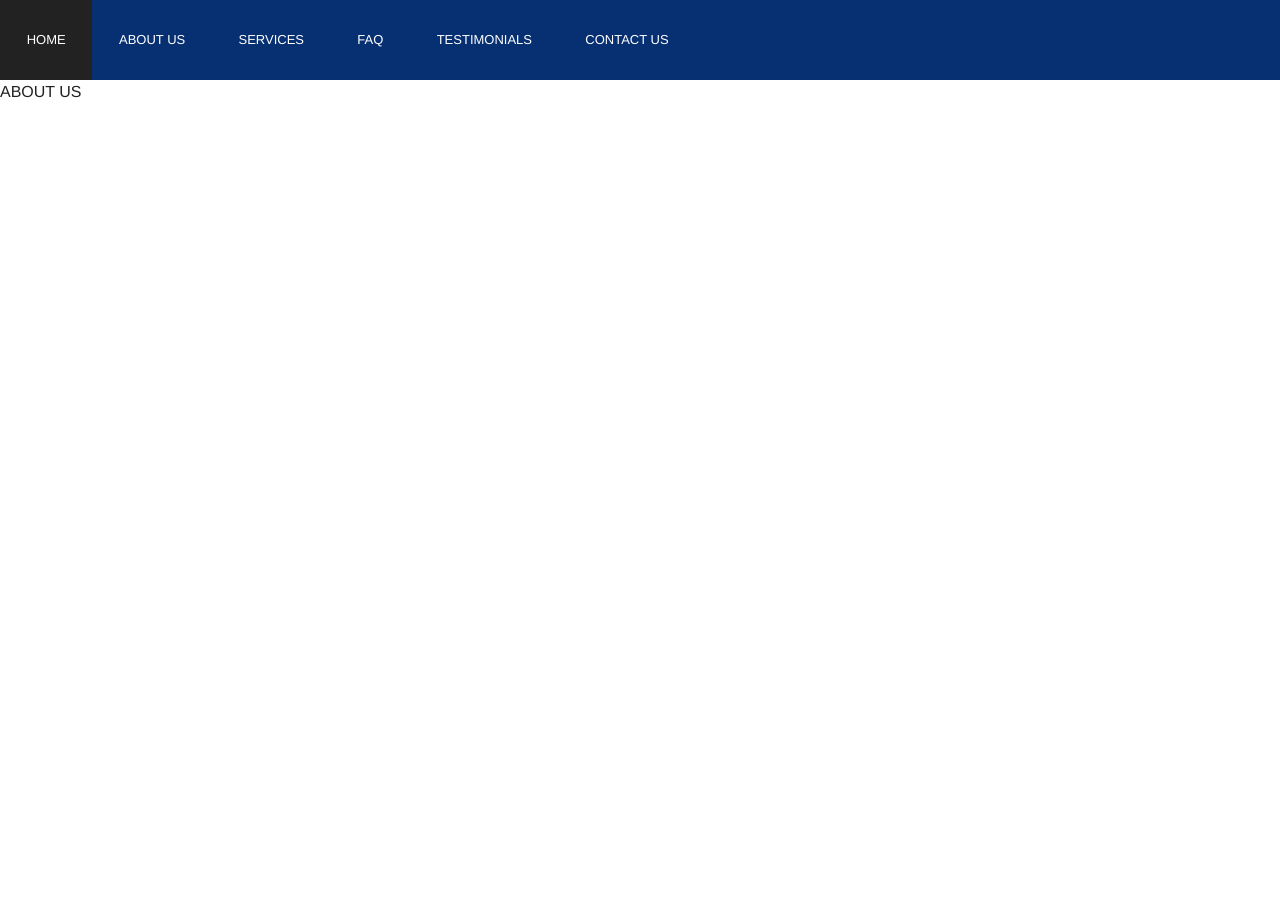
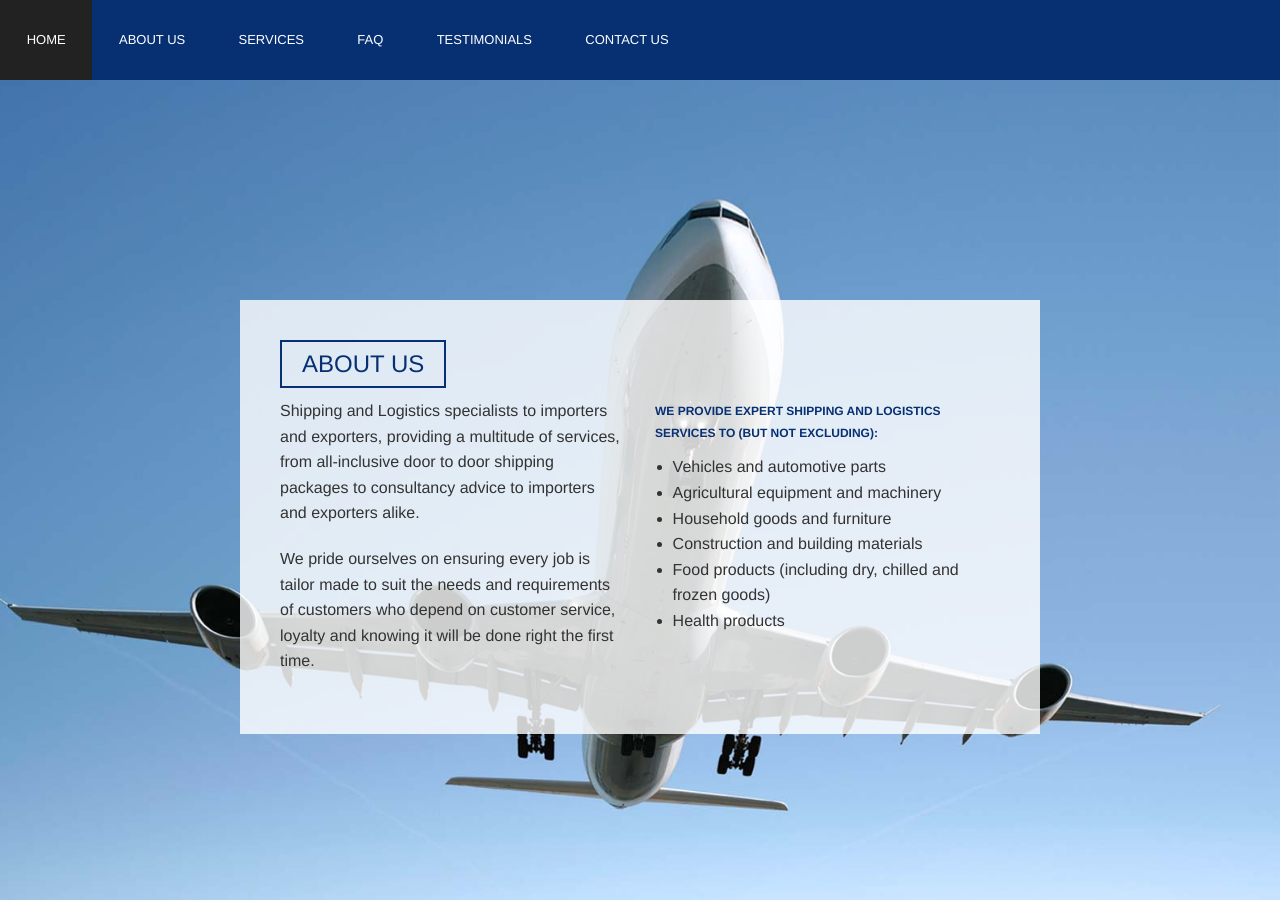
Before and after one commit to chrisgreeff/nautica, a Jekyll site: the page built from about-us/index.html, in a window 1280 px wide. Built offline with Jekyll 4.4.1, drawn with Linux system fonts in a browser that asks for light colours.

Commit message:
Initial impl of about us, and fixing topbar responsive behaviour

```diff
--- a/_sass/_content.scss
+++ b/_sass/_content.scss
@@ -5,6 +5,7 @@
   background-size: cover;
   background-position: center center;
   overflow-y: auto;
+  padding: 20px;
 }
 
 .na-content--air  { background-image: url('../images/bg-air.jpg'); }
--- /dev/null
+++ b/_sass/_panel.scss
@@ -0,0 +1,26 @@
+$panel-bg: rgba(255, 255, 255, .8);
+$panel-border-style: none;
+$panel-padding: rem-calc(40);
+
+.na-panel-container {
+  text-align: center;
+  max-width: 800px;
+  margin: 200px auto;
+}
+
+.na-panel-header {
+  display: inline-block;
+  text-transform: uppercase;
+  color: #073073 !important;
+  border: 2px solid #073073;
+  padding: 10px 20px;
+  font-size: 24px;
+}
+
+.na-panel-sub-header {
+  text-transform: uppercase;
+  color: #073073 !important;
+  font-size: 12px;
+  font-weight: 600;
+  line-height: 1.8 !important;
+}
--- /dev/null
+++ b/_sass/_surgical.scss
@@ -0,0 +1,19 @@
+$spacing_types: (m margin) (p padding);
+$position_values: (t top) (b bottom) (l left) (r right) a;
+$spacing_values: (n 0) (s 10px) (m 20px) (l 40px);
+
+@each $spacing_type in $spacing_types {
+  @each $position_value in $position_values {
+    @each $spacing_value in $spacing_values {
+      @if $position_value == a {
+        .#{nth($spacing_type, 1) + nth($position_value, 1) + nth($spacing_value, 1)} {
+          #{nth($spacing_type, 2)}: #{nth($spacing_value,2)} !important;
+        }
+      } @else {
+        .#{nth($spacing_type, 1) + nth($position_value, 1) + nth($spacing_value, 1)} {
+          #{nth($spacing_type, 2)}-#{nth($position_value, 2)}: #{nth($spacing_value,2)} !important;
+        }
+      }
+    }
+  }
+}
--- a/_sass/_topbar.scss
+++ b/_sass/_topbar.scss
@@ -1,7 +1,21 @@
-
 $topbar-height: rem-calc(80);
 $topbar-bg-color: #073073;
 $topbar-link-text-transform: uppercase;
+$topbar-breakpoint: #{lower-bound(1000px)};
+
+.top-bar .toggle-topbar.menu-icon {
+  // Because content is position fixed, we need to bump the z-index of the menu button.
+  z-index: 2;
+  top: 22px !important;
+}
+
+@media (max-width: 1000px) {
+  .top-bar {
+    height: 44px !important;
+
+    &.expanded { height: auto !important; }
+  }
+}
 
 .na-topbar-logo {
   height: $topbar-height;
--- a/about-us/index.html
+++ b/about-us/index.html
@@ -1,4 +1,29 @@
 ---
 layout: default
 ---
-ABOUT US
+<div class="na-content na-content--air">
+  <section class="na-panel-container">
+    <div class="panel text-left">
+      <h2 class="na-panel-header">
+        About Us
+      </h2>
+      <div class="row">
+        <div class="large-6 columns text-left pln">
+          <p>Shipping and Logistics specialists to importers and exporters, providing a multitude of services, from all-inclusive door to door shipping packages to consultancy advice to importers and exporters alike.</p>
+          <p>We pride ourselves on ensuring every job is tailor made to suit the needs and requirements of customers who depend on customer service, loyalty and knowing it will be done right the first time.</p>
+        </div>
+        <div class="large-6 columns text-left prn">
+          <h3 class="na-panel-sub-header">We provide expert shipping and logistics services to (but not excluding):</h3>
+          <ul>
+            <li>Vehicles and automotive parts</li>
+            <li>Agricultural equipment and machinery</li>
+            <li>Household goods and furniture</li>
+            <li>Construction and building materials</li>
+            <li>Food products (including dry, chilled and frozen goods)</li>
+            <li>Health products</li>
+          </ul>
+        </div>
+      </div>
+    </div>
+  </section>
+</div>
--- a/css/main.scss
+++ b/css/main.scss
@@ -9,4 +9,6 @@
 @import "topbar";
 @import "content";
 @import "home";
+@import "panel";
+@import "surgical";
 @import "foundation";
```
